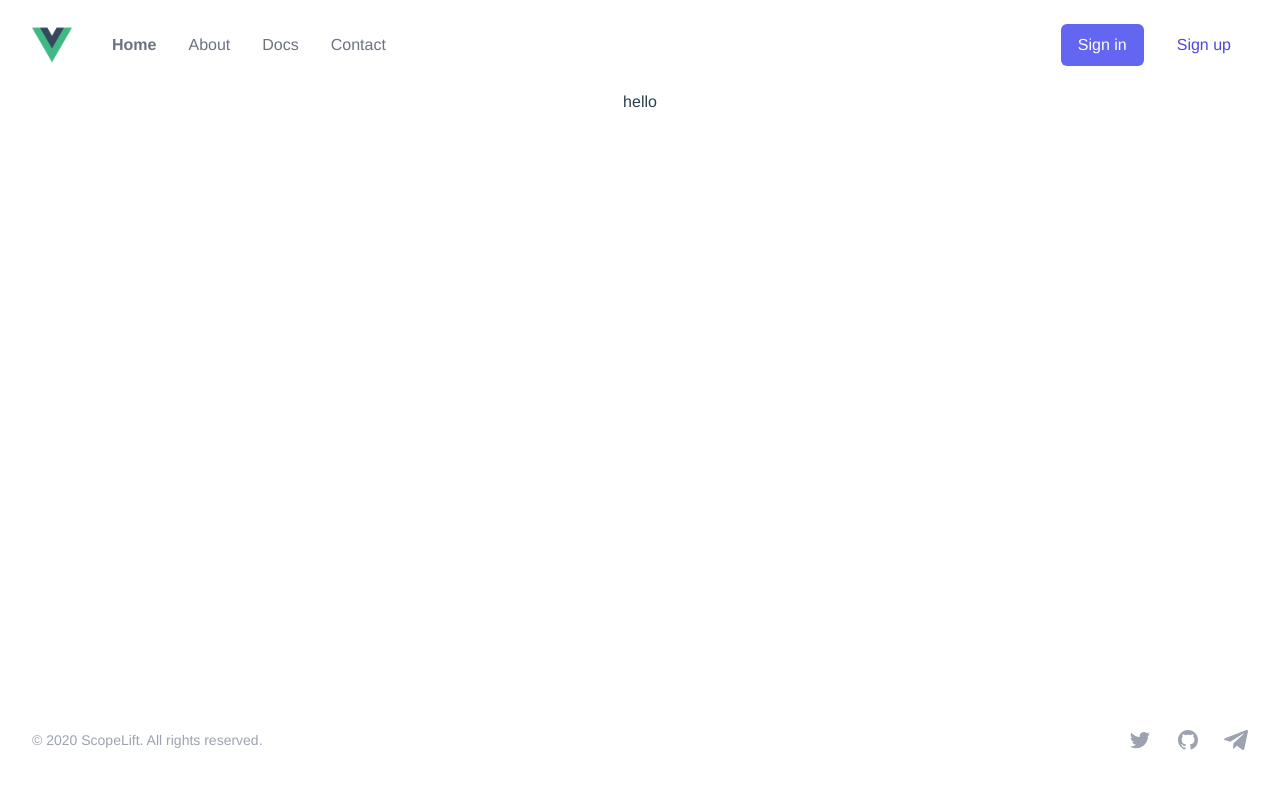
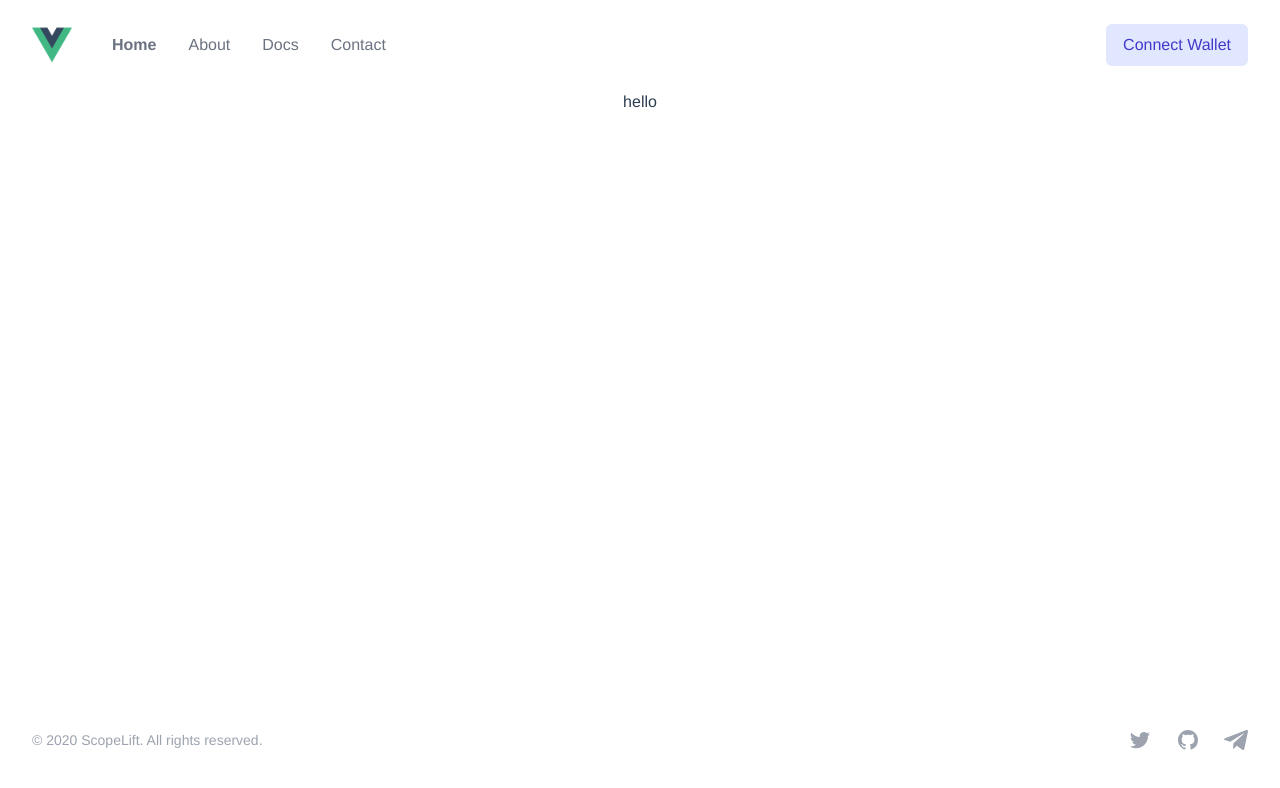
Before and after one commit to ScopeLift/vue-tailwind-ethereum-template, a Vue app: page / in a window 1280 px wide. Shown: the top 788 px of the page. Built offline with nearby package versions, Linux system fonts and the light colour scheme.

Commit message:
Setup button styles

```diff
--- a/src/components/LayoutHeader.vue
+++ b/src/components/LayoutHeader.vue
@@ -20,38 +20,7 @@
           </div>
         </div>
         <div class="ml-10 space-x-4">
-          <a
-            href="#"
-            class="
-              inline-block
-              bg-indigo-500
-              py-2
-              px-4
-              border border-transparent
-              rounded-md
-              text-base
-              font-medium
-              text-white
-              hover:bg-opacity-75
-            "
-            >Sign in</a
-          >
-          <a
-            href="/"
-            class="
-              inline-block
-              bg-white
-              py-2
-              px-4
-              border border-transparent
-              rounded-md
-              text-base
-              font-medium
-              text-indigo-600
-              hover:bg-indigo-50
-            "
-            >Sign up</a
-          >
+          <button class="btn btn-secondary">Connect Wallet</button>
         </div>
       </div>
       <div class="py-4 flex flex-wrap justify-center space-x-6 lg:hidden">
--- a/src/index.css
+++ b/src/index.css
@@ -10,3 +10,30 @@
 /* Use this directive to control where Tailwind injects the responsive variations of each utility */
 /* If omitted, Tailwind will append these classes to the very end of your stylesheet by default */
 @tailwind screens;
+
+/* Add styles to the base styles: https://tailwindcss.com/docs/adding-base-styles */
+@layer base {
+}
+
+/* Add styles to components */
+@layer components {
+  .btn {
+    @apply inline-block px-4 py-2 text-base font-medium border border-transparent rounded-md;
+  }
+  .btn-primary {
+    @apply font-medium text-white bg-indigo-500 hover:bg-opacity-75 focus:outline-none;
+  }
+  .btn-secondary {
+    @apply font-medium text-indigo-700 bg-indigo-100 hover:bg-indigo-200;
+  }
+  .btn-outline {
+    @apply font-medium text-indigo-600 border border-indigo-600 hover:bg-indigo-50;
+  }
+  .btn-flat {
+    @apply font-medium text-indigo-600 hover:bg-indigo-50;
+  }
+}
+
+/* Add styles to utilities */
+@layer utilities {
+}
```
